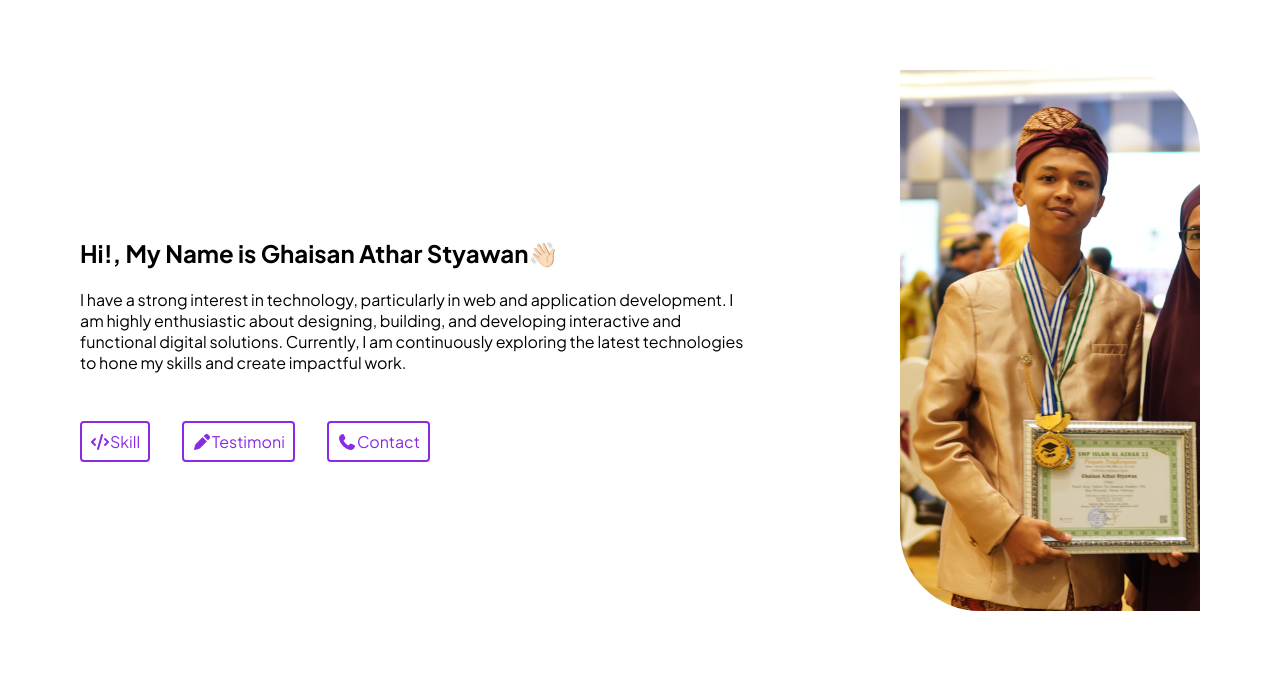
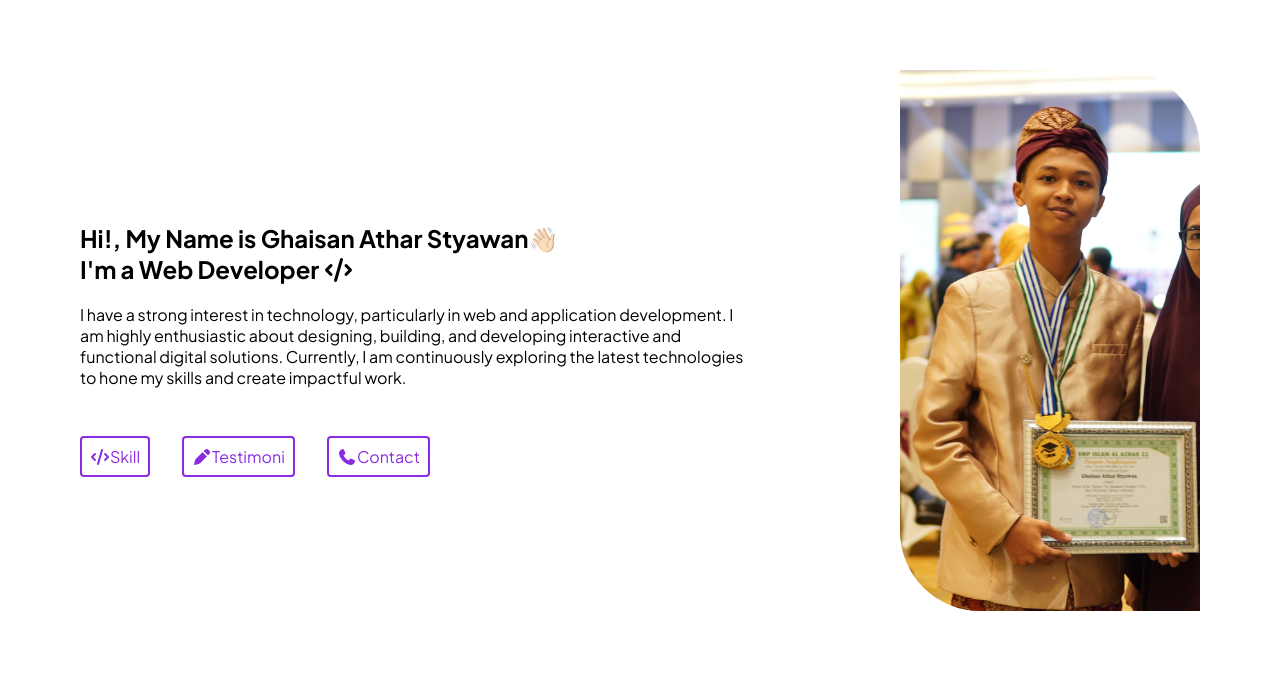
Before and after one commit to athaaar/Portfolio-Athar, a plain HTML site: page index.html in a window 1280 px wide. Shown: the part 123-800 px from the top of the page. Drawn offline with Linux system fonts and the light colour scheme.

Commit message:
Portfolio-Athar

```diff
--- a/index.html
+++ b/index.html
@@ -25,7 +25,7 @@
     <!-- hero section -->
      <section id="hero">
         <div class="kiri">
-            <h1>Hi!, My Name is Ghaisan Athar Styawan👋🏻</h1>
+            <h1>Hi!, My Name is Ghaisan Athar Styawan👋🏻 <br> I'm a Web Developer <i class="fa-solid fa-code"></i></h1>
             <p>I have a strong interest in technology, particularly in web and application development. I am highly enthusiastic about designing, building, and developing interactive and functional digital solutions. Currently, I am continuously exploring the latest technologies to hone my skills and create impactful work.</p>
             <div class="button">
                 <a href="#skills"><i class="fa-solid fa-code"></i>Skill</a>
```
